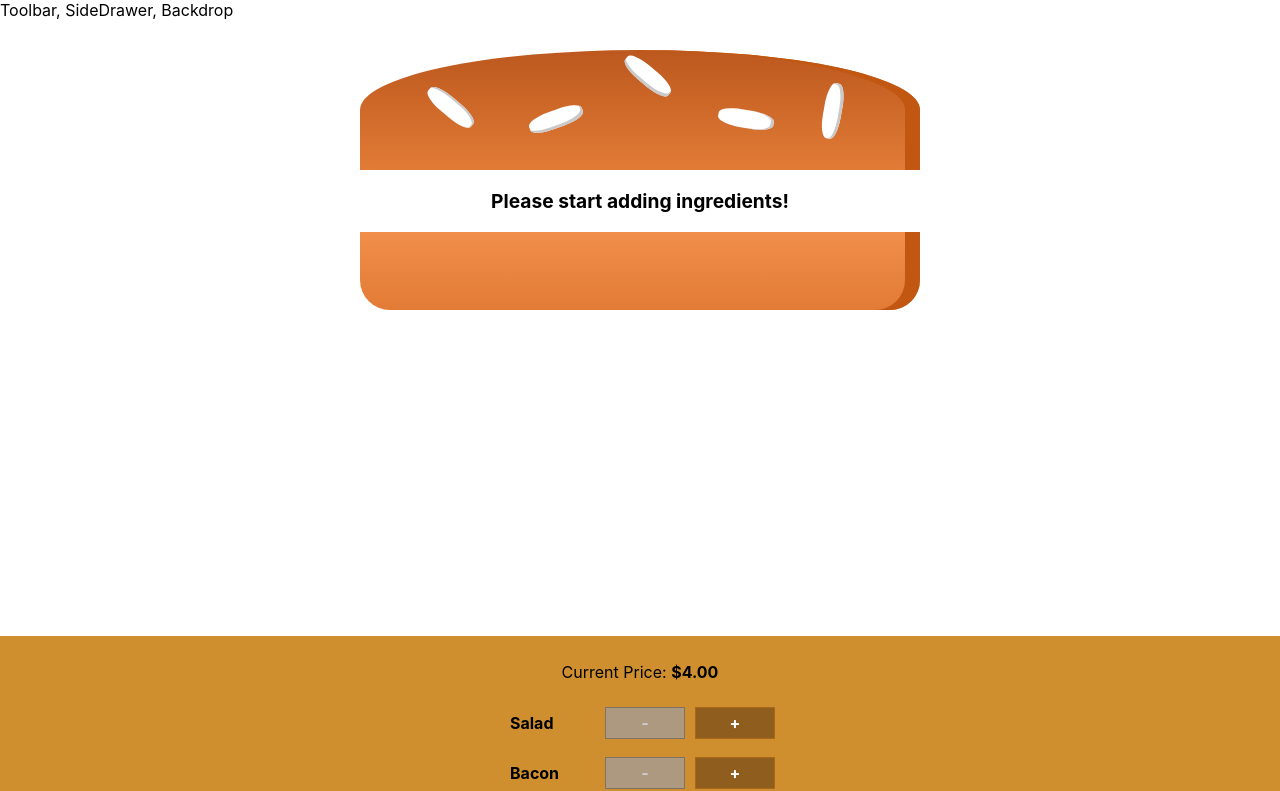
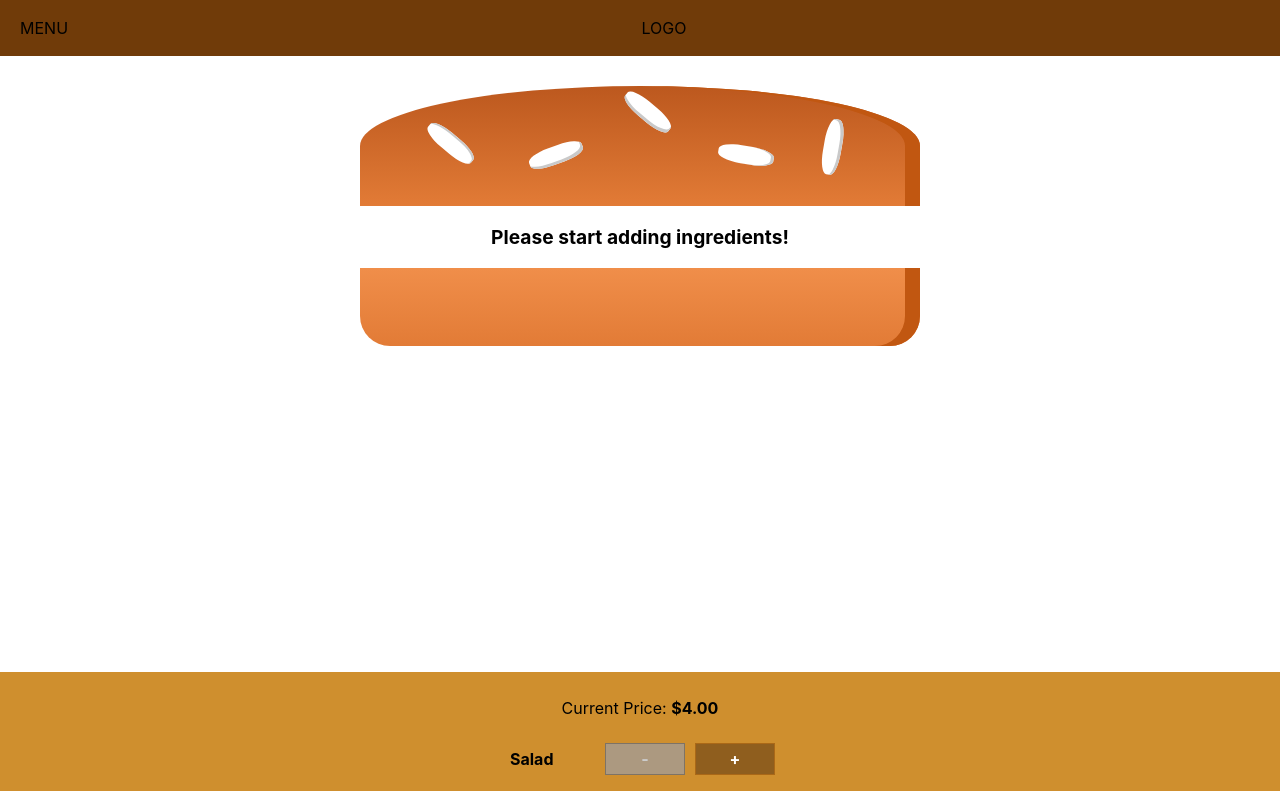
Before and after one commit to dev-bhuptani/burger-builder, a React (Create React App) app: page / in a window 1280 px wide. Shown: the top 791 px of the page. Built offline with nearby package versions, Linux system fonts and the light colour scheme.

Commit message:
Created Toolbar component with its CSS file in Navigation folder. Also, implemented it in Layout component.

```diff
--- a/src/components/Layout/Layout.css
+++ b/src/components/Layout/Layout.css
@@ -1,3 +1,3 @@
 .Layout {
-    margin-top: 16px;
+    margin-top: 72px;
 }
--- a/src/components/Layout/Layout.js
+++ b/src/components/Layout/Layout.js
@@ -1,10 +1,11 @@
 import React from "react";
 import Aux from "../../hoc/Auxillary";
+import Toolbar from "../Navigation/Toolbar/Toolbar";
 import "./Layout.css";
 
 const layout = props => (
     <Aux>
-        <div>Toolbar, SideDrawer, Backdrop</div>
+        <Toolbar />
         <main className="Layout">
             {props.children}
         </main>
--- /dev/null
+++ b/src/components/Navigation/Toolbar/Toolbar.css
@@ -0,0 +1,18 @@
+.Toolbar {
+    height: 56px;
+    width: 100%;
+    position: fixed;
+    top: 0;
+    left: 0;
+    background-color: #703B09;
+    display: flex;
+    justify-content: space-between;
+    align-items: center;
+    padding: 0 20px;
+    box-sizing: border-box;
+    z-index: 90;
+}
+
+.Toolbar nav {
+    height: 100%;
+}
--- /dev/null
+++ b/src/components/Navigation/Toolbar/Toolbar.js
@@ -0,0 +1,13 @@
+import React from "react";
+import "./Toolbar.css";
+
+const toolbar = props => (
+    <header className="Toolbar">
+        <div>MENU</div>
+        <div>LOGO</div>
+        <nav>
+        </nav>
+    </header>
+);
+
+export default toolbar;
```
